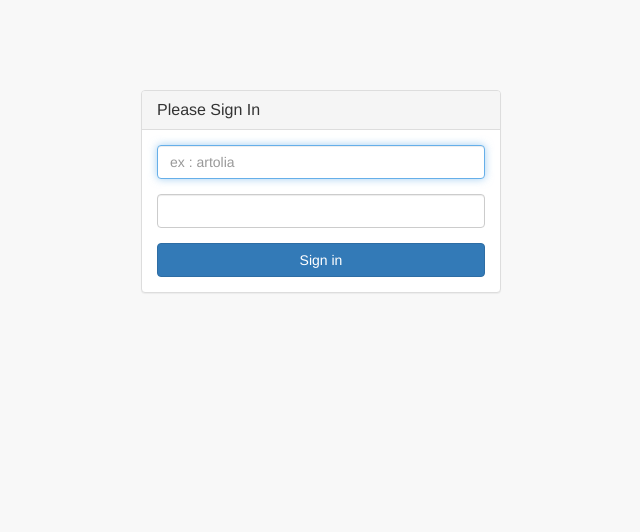
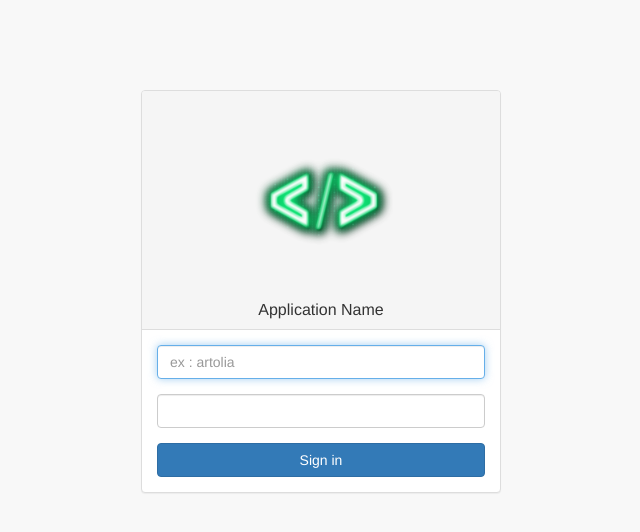
Before and after one commit to Artolia/framework, a PHP site: page /framework/index.php?page=login in a window 1280 px wide. Shown: the top 532 px of the page, without its empty margins (319-959 px from the left). Run offline with PHP 8.4, Linux system fonts and the light colour scheme; some libraries are stand-ins or nearby versions.

Commit message:
modifikasi login template
menambahkan logo pada halaman login

```diff
--- a/modules/views/login.view.php
+++ b/modules/views/login.view.php
@@ -36,8 +36,9 @@
 				?>
 
                 <div class="login-panel panel panel-default">
-                    <div class="panel-heading">
-                        <h3 class="panel-title">Please Sign In</h3>
+                    <div class="panel-heading text-center">
+						<img src="<?= PATH."/resources/images/logo.png"?>" width="200px" height="200px"/>
+                        <h3 class="panel-title">Application Name</h3>
                     </div>
                     <div class="panel-body">
                         <form class="form-signin" method="post">
```
Also changed, not shown: resources/images/logo.png (added).
